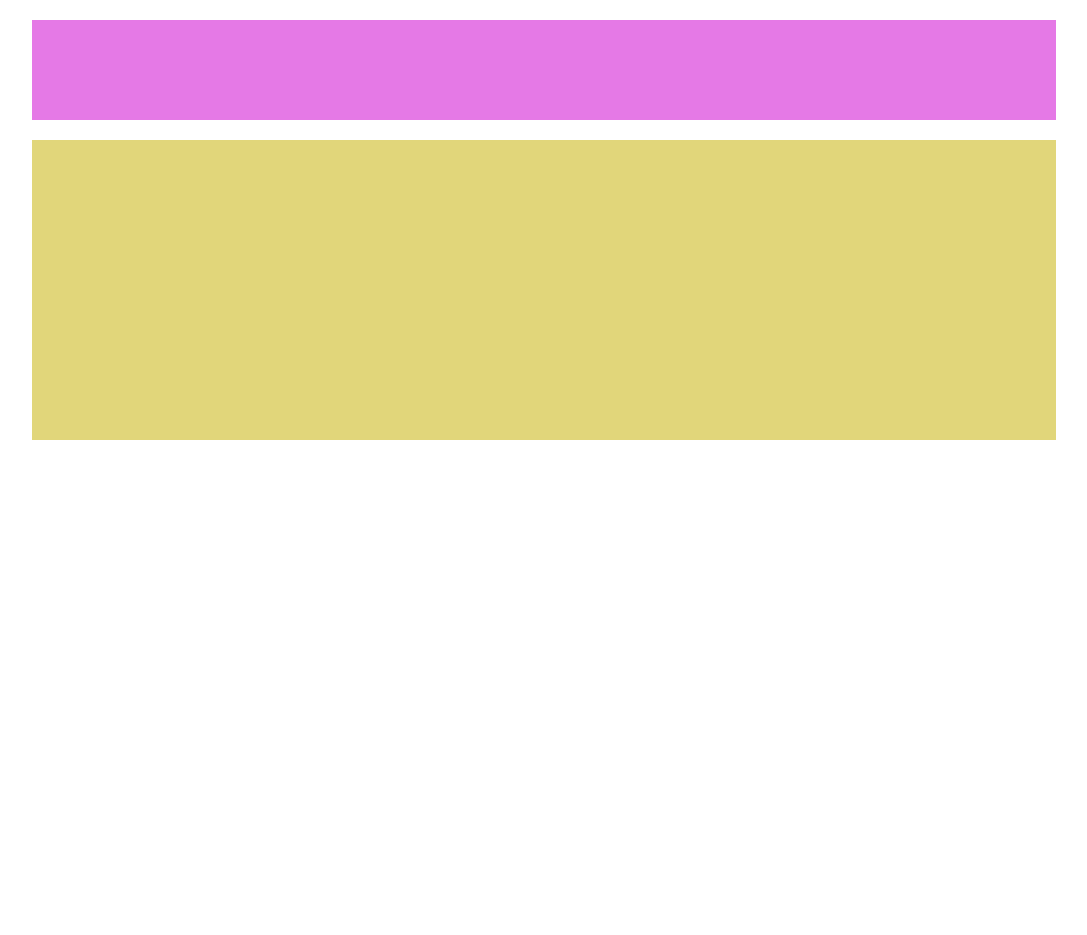
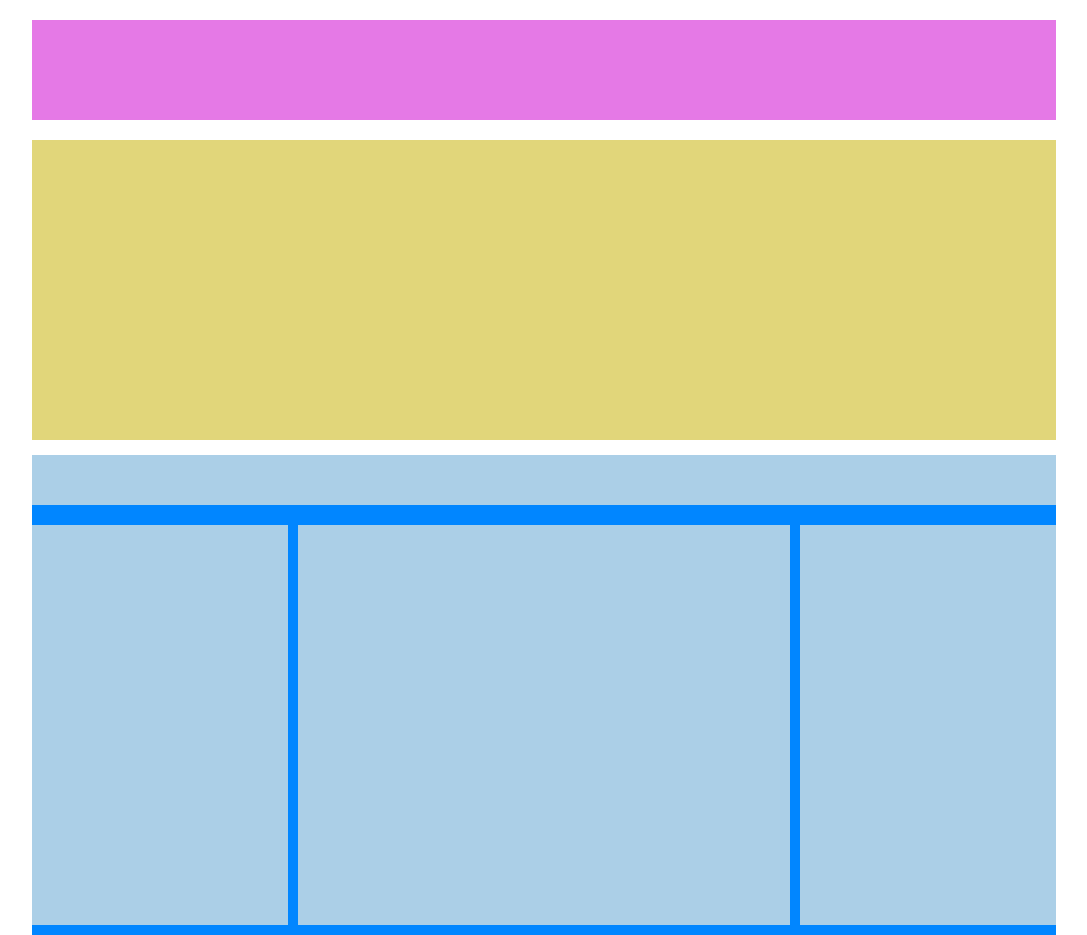
Before and after one commit to sergiojanko/htmlcss-struttura-wp, a plain HTML site: page index.html in a window 1280 px wide. Shown: the whole page, without its empty margins (96-1183 px from the left). Before the commit the page ends 800 px from the top, so only its background shows below. Drawn offline with Linux system fonts and the light colour scheme.

Commit message:
add-main

```diff
--- a/css/style.css
+++ b/css/style.css
@@ -2,6 +2,13 @@
     margin: 0;
     padding: 0;
     box-sizing: border-box;
+}
+.clearfix::after{
+    content: "";display: table;
+    clear: both;
+}
+.float-left{
+    float:left;
 }
 body{
     max-width: 1200px;
@@ -15,7 +22,39 @@ header{
     margin: 20px auto;
 }
 
+section{
+    margin-top: 15px;
+    margin-bottom: 15px;
+}
+
 #first-sect{
     height: 300px;
     background-color: #E1D67A;
 }
+
+
+main{
+
+    background-color: #0186FF;
+}
+
+#main-header{
+    height: 50px;
+    background-color: #ABCFE7;
+    margin-bottom: 10px;
+}
+
+.container div{
+    height: 400px;
+    background-color: #ABCFE7;
+    margin-top: 10px;
+    margin-bottom: 10px;
+}
+
+.side-bar{
+    width: 25%;
+}
+#main-content{
+    margin: 10px;
+    width: calc(50% - 20px);
+}
--- a/index.html
+++ b/index.html
@@ -10,5 +10,14 @@
 <body>
     <header> </header>
     <section id="first-sect"></section>
+    <main>
+        <div id="main-header"></div>
+        <div class="container clearfix">
+            <div id="side-bar-left" class="side-bar float-left"></div>
+            <div id="main-content" class="float-left"></div>
+            <div id="side-bar-right" class="side-bar float-left"></div>
+        </div>
+    </main>
+
 </body>
 </html>
```
